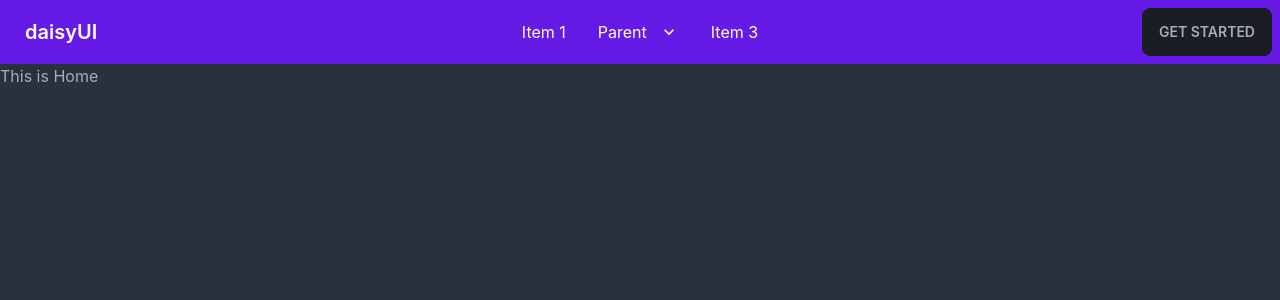
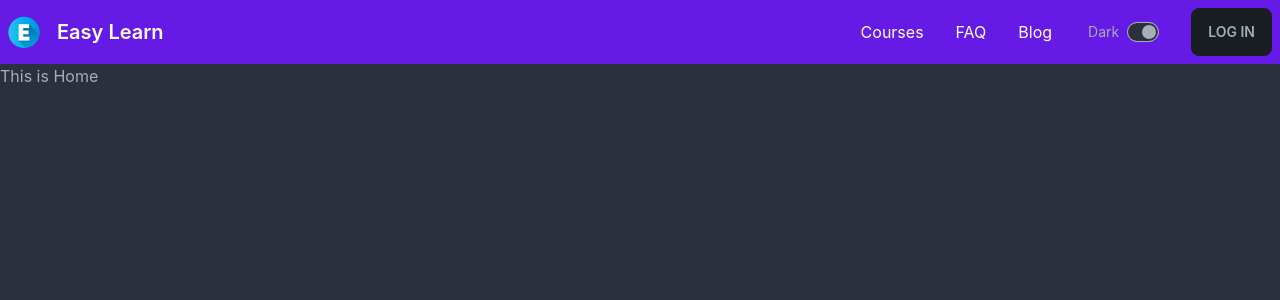
Before and after one commit to m7real/easy-learn-client, a React (Create React App) app: page / in a window 1280 px wide. Shown: the top 300 px of the page. Built offline with nearby package versions, Linux system fonts and the light colour scheme.

Commit message:
navbar updated

```diff
--- a/src/Pages/Shared/Header/Header.js
+++ b/src/Pages/Shared/Header/Header.js
@@ -1,7 +1,10 @@
-import React from "react";
+import React, { useState } from "react";
 import { Link } from "react-router-dom";
+import logo from "../../../assets/logo/e-logo.png";
 
 const Header = () => {
+  const [checked, setChecked] = useState(true);
+
   return (
     <div className="navbar bg-primary text-primary-content">
       <div className="navbar-start">
@@ -15,57 +18,38 @@ const Header = () => {
             <li>
               <Link>Item 1</Link>
             </li>
-            <li tabIndex={0}>
-              <Link className="justify-between">
-                Parent
-                <svg className="fill-current" xmlns="http://www.w3.org/2000/svg" width="24" height="24" viewBox="0 0 24 24">
-                  <path d="M8.59,16.58L13.17,12L8.59,7.41L10,6L16,12L10,18L8.59,16.58Z" />
-                </svg>
-              </Link>
-              <ul className="p-2">
-                <li>
-                  <Link>Submenu 1</Link>
-                </li>
-                <li>
-                  <Link>Submenu 2</Link>
-                </li>
-              </ul>
-            </li>
             <li>
               <Link>Item 3</Link>
             </li>
           </ul>
         </div>
-        <Link className="btn btn-ghost normal-case text-xl">daisyUI</Link>
+        {/* <a href="https://www.flaticon.com/free-icons/letter-e" title="letter e icons">Letter e icons created by Hight Quality Icons - Flaticon</a> */}
+        <img className="w-8" src={logo} alt="" />
+        <Link className="btn btn-ghost normal-case text-xl">Easy Learn</Link>
       </div>
-      <div className="navbar-center hidden lg:flex">
+
+      <div className="navbar-end">
+        <div className="hidden lg:flex ">
           <ul className="menu menu-horizontal p-0">
             <li>
-            <Link>Item 1</Link>
+              <Link>Courses</Link>
             </li>
-          <li tabIndex={0}>
-            <Link>
-              Parent
-              <svg className="fill-current" xmlns="http://www.w3.org/2000/svg" width="20" height="20" viewBox="0 0 24 24">
-                <path d="M7.41,8.58L12,13.17L16.59,8.58L18,10L12,16L6,10L7.41,8.58Z" />
-              </svg>
-            </Link>
-            <ul className="p-2">
+
             <li>
-                <Link>Submenu 1</Link>
+              <Link>FAQ</Link>
             </li>
             <li>
-                <Link>Submenu 2</Link>
-              </li>
-            </ul>
-          </li>
-          <li>
-            <Link>Item 3</Link>
+              <Link>Blog</Link>
             </li>
           </ul>
         </div>
-      <div className="navbar-end">
-        <Link className="btn">Get started</Link>
+        <div className="form-control mx-3">
+          <label className="label cursor-pointer">
+            <span className="label-text mx-1">{checked ? "Dark" : "Light"}</span>
+            <input onClick={() => setChecked(!checked)} type="checkbox" className="toggle toggle-sm ml-1 mr-4" checked={checked} />
+          </label>
+        </div>
+        <Link className="btn">Log In</Link>
       </div>
     </div>
   );
```
Also changed, not shown: src/assets/logo/e-logo.png (added), 1 other file (tests, documents, lock files or other folders). Lines whose indentation alone changed are shown as unchanged.
